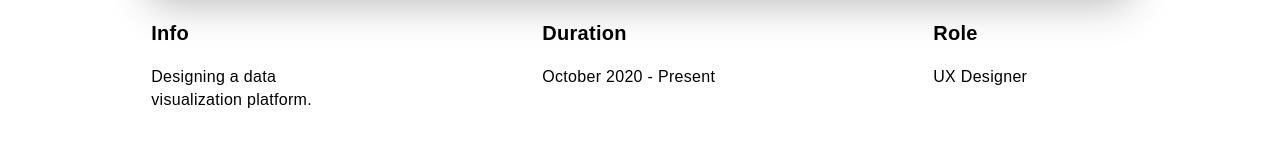
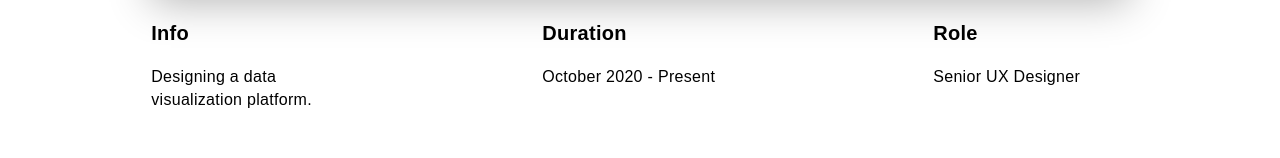
Before and after one commit to Nkang2020/pdesign-portfolio-1, a React (Create React App) app: page /apple in a window 1280 px wide. Shown: the part 489-647 px from the top of the page. Built offline with nearby package versions, Linux system fonts and the light colour scheme; a web font is replaced by a local one.

Commit message:
update resume

```diff
--- a/src/apple.js
+++ b/src/apple.js
@@ -17,7 +17,7 @@ class Apple extends Component {
       <div className="App-slang">
         <NavBar />
         <ProjectStart desc="Blank" img={D1}/>
-        <ProjectBoxes info={"Designing a data visualization platform."} duration={"October 2020 - Present"} role={"UX Designer"}/>
+        <ProjectBoxes info={"Designing a data visualization platform."} duration={"October 2020 - Present"} role={"Senior UX Designer"}/>
         </div>
 
         <div className="design-div">
--- a/src/navbar/nav.js
+++ b/src/navbar/nav.js
@@ -11,7 +11,7 @@ class NavBar extends Component {
             <div>
             <Link className="scroller" to="work" spy={true} smooth={true} duration={500}>WORK</Link>
             <a className="mid" href="./about">ABOUT</a>
-            <a target="_blank" href="https://drive.google.com/file/d/10FTz6Ir6P2VflRUuctSCHlhvIT8bxYBR/view?usp=sharing">RESUME</a>
+            <a target="_blank" href="https://drive.google.com/file/d/1JQuvsOmukNevwaRRgfq45GoWsM-2kV58/view?usp=sharing">RESUME</a>
             </div>
         </div>
         );
--- a/src/navbar2/nav2.js
+++ b/src/navbar2/nav2.js
@@ -10,7 +10,7 @@ class NavBar extends Component {
             <div>
                 <a href="/#work">WORK</a>
                 <a className="mid" href="./about">ABOUT</a>
-                <a target="_blank" href="https://drive.google.com/file/d/10FTz6Ir6P2VflRUuctSCHlhvIT8bxYBR/view?usp=sharing">RESUME</a>
+                <a target="_blank" href="https://drive.google.com/file/d/1JQuvsOmukNevwaRRgfq45GoWsM-2kV58/view?usp=sharing">RESUME</a>
             </div>
         </div>
         );
--- a/src/navbar3/nav3.js
+++ b/src/navbar3/nav3.js
@@ -11,7 +11,7 @@ class NavBar extends Component {
             <div>
             <a href="/#work">WORK</a>
             <a className="mid" href="./about">ABOUT</a>
-            <a target="_blank" href="https://drive.google.com/file/d/10FTz6Ir6P2VflRUuctSCHlhvIT8bxYBR/view?usp=sharing">RESUME</a>
+            <a target="_blank" href="https://drive.google.com/file/d/1JQuvsOmukNevwaRRgfq45GoWsM-2kV58/view?usp=sharing">RESUME</a>
             </div>
         </div>
         );
```
